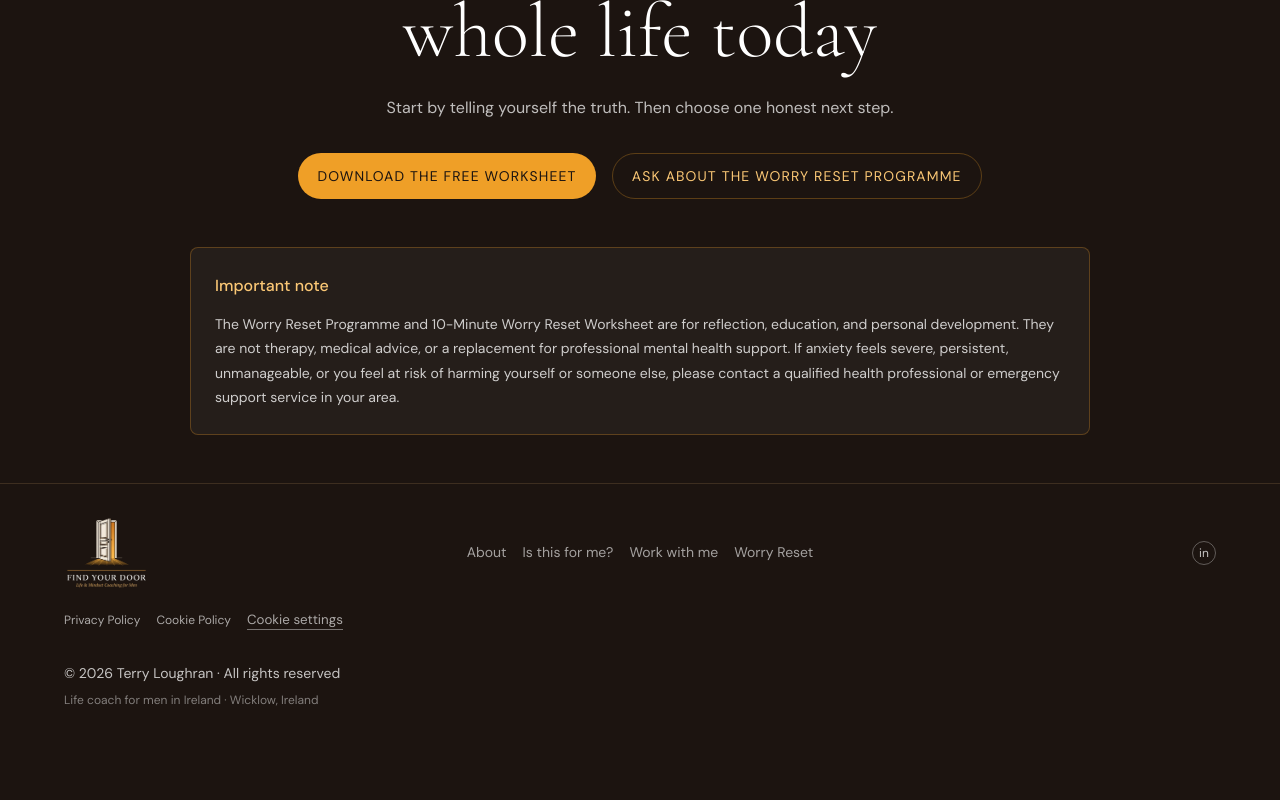
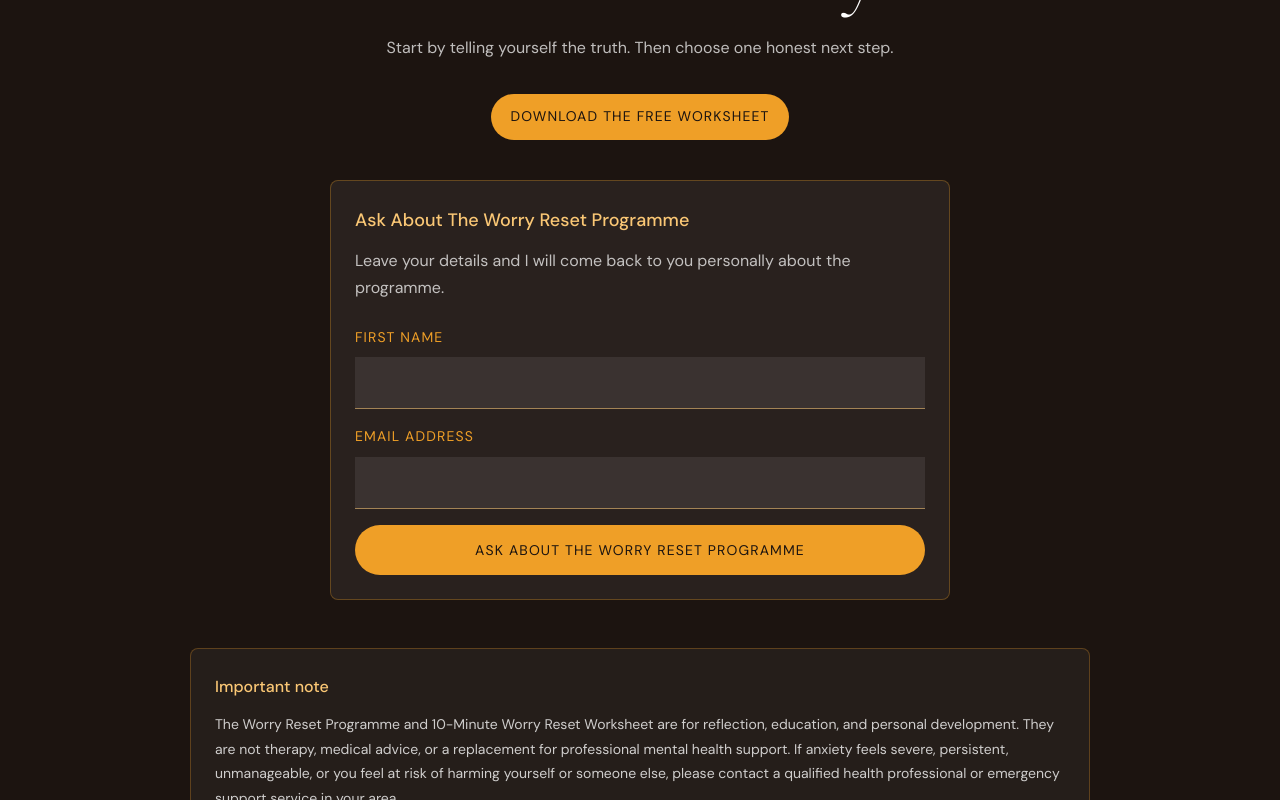
Before and after one commit to TerryLoc/findyourdoor, a React (Vite) app: page /services/the-worry-reset-programme in a window 1280 px wide. Shown: the part 7884-8684 px from the top of the page. Before the commit the page ends 8619 px from the top, so only its background shows below. Built offline with nearby package versions, Linux system fonts and the light colour scheme.

Commit message:
feat: refactor contact form email handling and add new contact capture forms for Worry Reset Programme

```diff
--- a/src/components/Contact/Contact.jsx
+++ b/src/components/Contact/Contact.jsx
@@ -1,6 +1,5 @@
 import { useRef, useState } from 'react';
-import emailjs from 'emailjs-com';
-import { SITE } from '@/constants/content';
+import { createEmailTemplateData, sendContactEmail } from '@/utils/email';
 import styles from './Contact.module.css';
 
 function Contact() {
@@ -31,62 +30,17 @@ function Contact() {
     setSending(true);
 
     const templateData = {
-      from_name: formData.name,
-      from_email: formData.email,
-      name: formData.name,
-      email: formData.email,
-      to_name: formData.name,
-      to_email: formData.email,
-      reply_to: formData.email,
-      message: formData.message,
-      title: 'Website enquiry',
-      date: new Date().toLocaleDateString('en-IE', {
-        weekday: 'long',
-        year: 'numeric',
-        month: 'long',
-        day: 'numeric',
-        hour: '2-digit',
-        minute: '2-digit',
+      ...createEmailTemplateData({
+        fromName: formData.name,
+        fromEmail: formData.email,
+        message: formData.message,
+        interestType: 'General website enquiry',
+        sourcePage: 'Homepage contact form',
       }),
     };
 
-    const emailConfig = {
-      serviceId: import.meta.env.VITE_EMAILJS_SERVICE_ID,
-      notifyTemplateId: import.meta.env.VITE_EMAILJS_TEMPLATE_NOTIFY,
-      replyTemplateId: import.meta.env.VITE_EMAILJS_TEMPLATE_REPLY,
-      publicKey: import.meta.env.VITE_EMAILJS_PUBLIC_KEY,
-    };
-
     try {
-      const missingConfig = Object.entries(emailConfig)
-        .filter(([, value]) => !value)
-        .map(([key]) => key);
-
-      if (missingConfig.length) {
-        throw new Error(
-          `Missing EmailJS configuration: ${missingConfig.join(', ')}`
-        );
-      }
-
-      // Send 1 — notification email to Terry
-      await emailjs.send(
-        emailConfig.serviceId,
-        emailConfig.notifyTemplateId,
-        templateData,
-        emailConfig.publicKey
-      );
-
-      try {
-        // Send 2 — auto-reply to the person who contacted
-        await emailjs.send(
-          emailConfig.serviceId,
-          emailConfig.replyTemplateId,
-          templateData,
-          emailConfig.publicKey
-        );
-      } catch (autoReplyError) {
-        console.warn('EmailJS auto-reply failed:', autoReplyError);
-      }
+      await sendContactEmail(templateData);
 
       // Success state
       setSuccess(true);
--- a/src/pages/WorryResetProgramme.jsx
+++ b/src/pages/WorryResetProgramme.jsx
@@ -1,7 +1,7 @@
 import { useEffect, useState } from 'react';
 import SEO from '@/components/SEO/SEO';
-import { SITE } from '@/constants/content';
 import terryPhoto from '@/assets/images/hero.jpeg';
+import { createEmailTemplateData, sendContactEmail } from '@/utils/email';
 import styles from './WorryResetProgramme.module.css';
 
 const worksheetCover = '/10min%20WRW%20p1.png';
@@ -115,55 +115,113 @@ function ButtonLink({ href, children, variant = 'primary' }) {
   );
 }
 
-function WorksheetOptIn() {
+function ContactCaptureForm({
+  formId,
+  buttonText,
+  interestType,
+  message,
+  successHeading,
+  successBody,
+}) {
   const [submitted, setSubmitted] = useState(false);
+  const [sending, setSending] = useState(false);
+  const [error, setError] = useState('');
+  const [formData, setFormData] = useState({
+    name: '',
+    email: '',
+    _honey: '',
+  });
 
-  const handleSubmit = (event) => {
+  const handleSubmit = async (event) => {
     event.preventDefault();
-    // Connect this placeholder to MailerLite, Mailchimp, ConvertKit, EmailJS, or another provider.
-    setSubmitted(true);
+    setError('');
+
+    if (formData._honey) return;
+    if (sending) return;
+
+    setSending(true);
+
+    try {
+      await sendContactEmail(
+        createEmailTemplateData({
+          fromName: formData.name,
+          fromEmail: formData.email,
+          message,
+          interestType,
+          sourcePage: 'The Worry Reset Programme page',
+        })
+      );
+
+      setSubmitted(true);
+      setFormData({ name: '', email: '', _honey: '' });
+    } catch (submitError) {
+      console.error('EmailJS error:', submitError);
+      setError(
+        'Something went wrong. Please check your details and try again.'
+      );
+    } finally {
+      setSending(false);
+    }
   };
 
   if (submitted) {
     return (
       <div className={styles.formSuccess} role="status">
-        <p>Thank you. Your details have been received.</p>
-        <span>
-          Once the worksheet delivery is connected, this will send
-          automatically.
-        </span>
+        <p>{successHeading}</p>
+        <span>{successBody}</span>
       </div>
     );
   }
 
   return (
     <form className={styles.worksheetForm} onSubmit={handleSubmit}>
+      <input
+        type="text"
+        name="_honey"
+        tabIndex={-1}
+        autoComplete="off"
+        className={styles.honeypot}
+        aria-hidden="true"
+        value={formData._honey}
+        onChange={(event) =>
+          setFormData({ ...formData, _honey: event.target.value })
+        }
+      />
+
       <div className={styles.fieldGroup}>
-        <label htmlFor="worksheet-name">First name</label>
+        <label htmlFor={`${formId}-name`}>First name</label>
         <input
-          id="worksheet-name"
+          id={`${formId}-name`}
           name="name"
           type="text"
           autoComplete="given-name"
           required
+          value={formData.name}
+          onChange={(event) =>
+            setFormData({ ...formData, name: event.target.value })
+          }
         />
       </div>
 
       <div className={styles.fieldGroup}>
-        <label htmlFor="worksheet-email">Email address</label>
+        <label htmlFor={`${formId}-email`}>Email address</label>
         <input
-          id="worksheet-email"
+          id={`${formId}-email`}
           name="email"
           type="email"
           autoComplete="email"
           required
+          value={formData.email}
+          onChange={(event) =>
+            setFormData({ ...formData, email: event.target.value })
+          }
         />
       </div>
 
-      <button type="submit">Download the Free Worksheet</button>
-      <p className={styles.formNote}>
-        Worksheet delivery provider to be connected before launch.
-      </p>
+      <button type="submit" disabled={sending}>
+        {sending ? 'Sending...' : buttonText}
+      </button>
+      {error && <p className={styles.formError}>{error}</p>}
     </form>
   );
 }
@@ -172,9 +230,6 @@ function WorryResetProgramme() {
   useEffect(() => {
     window.scrollTo(0, 0);
   }, []);
-
-  // Temporary join link. Replace with checkout, booking, or contact route before launch if available.
-  const joinHref = `mailto:${SITE.email}?subject=The%20Worry%20Reset%20Programme`;
 
   return (
     <div className={styles.page}>
@@ -390,7 +445,14 @@ function WorryResetProgramme() {
                   If it helps, the full programme gives you the deeper six-week
                   path.
                 </p>
-                <WorksheetOptIn />
+                <ContactCaptureForm
+                  formId="worksheet-request"
+                  buttonText="Request the Free Worksheet"
+                  interestType="Worry Reset Worksheet request"
+                  message="I would like to receive the 10-Minute Worry Reset Worksheet."
+                  successHeading="Thank you. Your worksheet request has been received."
+                  successBody="I will make sure you get access as soon as the worksheet delivery is ready."
+                />
                 <p className={styles.quietLine}>
                   No pressure. No overwhelm. Just ten quiet minutes with
                   yourself.
@@ -462,9 +524,21 @@ function WorryResetProgramme() {
               <ButtonLink href="#worksheet">
                 Download the Free Worksheet
               </ButtonLink>
-              <ButtonLink href={joinHref} variant="secondary">
-                Ask About The Worry Reset Programme
-              </ButtonLink>
+            </div>
+            <div className={styles.enquiryPanel}>
+              <h3>Ask About The Worry Reset Programme</h3>
+              <p>
+                Leave your details and I will come back to you personally about
+                the programme.
+              </p>
+              <ContactCaptureForm
+                formId="programme-enquiry"
+                buttonText="Ask About The Worry Reset Programme"
+                interestType="Worry Reset Programme enquiry"
+                message="I would like to know more about The Worry Reset Programme."
+                successHeading="Thank you. Your enquiry has been received."
+                successBody="I will reply personally as soon as I can."
+              />
             </div>
           </div>
         </section>
--- a/src/pages/WorryResetProgramme.module.css
+++ b/src/pages/WorryResetProgramme.module.css
@@ -397,6 +397,14 @@
   gap: var(--space-2);
 }
 
+.honeypot {
+  position: absolute;
+  left: -9999px;
+  width: 1px;
+  height: 1px;
+  opacity: 0;
+}
+
 .worksheetForm label {
   color: var(--color-amber);
   font-size: var(--text-sm);
@@ -422,6 +430,16 @@
   font-size: var(--text-sm);
   letter-spacing: 0.08em;
   text-transform: uppercase;
+}
+
+.worksheetForm button:disabled {
+  cursor: wait;
+  opacity: 0.72;
+}
+
+.formError {
+  color: #b23b3b !important;
+  font-size: var(--text-sm);
 }
 
 .formNote,
@@ -505,6 +523,37 @@
   color: rgba(255, 255, 255, 0.72);
 }
 
+.enquiryPanel {
+  max-width: 620px;
+  margin: var(--space-10) auto 0;
+  border: var(--border-amber);
+  border-radius: var(--radius-md);
+  background: rgba(255, 255, 255, 0.06);
+  padding: var(--space-6);
+  text-align: left;
+}
+
+.enquiryPanel h3 {
+  color: var(--color-amber-warm);
+  font-size: var(--text-lg);
+  font-weight: 500;
+}
+
+.enquiryPanel p {
+  margin-top: var(--space-3);
+  color: rgba(255, 255, 255, 0.72);
+}
+
+.enquiryPanel .worksheetForm {
+  max-width: none;
+}
+
+.enquiryPanel .worksheetForm input {
+  border-bottom-color: rgba(250, 199, 117, 0.54);
+  background: rgba(255, 255, 255, 0.08);
+  color: var(--color-white);
+}
+
 .disclaimerSection {
   background: var(--color-earth);
   padding: 0 0 var(--space-12);
--- /dev/null
+++ b/src/utils/email.js
@@ -0,0 +1,74 @@
+import emailjs from 'emailjs-com';
+
+export const createSubmissionDate = () =>
+  new Date().toLocaleDateString('en-IE', {
+    weekday: 'long',
+    year: 'numeric',
+    month: 'long',
+    day: 'numeric',
+    hour: '2-digit',
+    minute: '2-digit',
+  });
+
+const getEmailConfig = () => ({
+  serviceId: import.meta.env.VITE_EMAILJS_SERVICE_ID,
+  notifyTemplateId: import.meta.env.VITE_EMAILJS_TEMPLATE_NOTIFY,
+  replyTemplateId: import.meta.env.VITE_EMAILJS_TEMPLATE_REPLY,
+  publicKey: import.meta.env.VITE_EMAILJS_PUBLIC_KEY,
+});
+
+const assertEmailConfig = (emailConfig) => {
+  const missingConfig = Object.entries(emailConfig)
+    .filter(([, value]) => !value)
+    .map(([key]) => key);
+
+  if (missingConfig.length) {
+    throw new Error(
+      `Missing EmailJS configuration: ${missingConfig.join(', ')}`
+    );
+  }
+};
+
+export const createEmailTemplateData = ({
+  fromName,
+  fromEmail,
+  message,
+  interestType,
+  sourcePage,
+}) => ({
+  from_name: fromName,
+  from_email: fromEmail,
+  name: fromName,
+  email: fromEmail,
+  to_name: fromName,
+  to_email: fromEmail,
+  reply_to: fromEmail,
+  message,
+  interest_type: interestType,
+  source_page: sourcePage,
+  title: interestType,
+  date: createSubmissionDate(),
+});
+
+export const sendContactEmail = async (templateData) => {
+  const emailConfig = getEmailConfig();
+  assertEmailConfig(emailConfig);
+
+  await emailjs.send(
+    emailConfig.serviceId,
+    emailConfig.notifyTemplateId,
+    templateData,
+    emailConfig.publicKey
+  );
+
+  try {
+    await emailjs.send(
+      emailConfig.serviceId,
+      emailConfig.replyTemplateId,
+      templateData,
+      emailConfig.publicKey
+    );
+  } catch (autoReplyError) {
+    console.warn('EmailJS auto-reply failed:', autoReplyError);
+  }
+};
```
